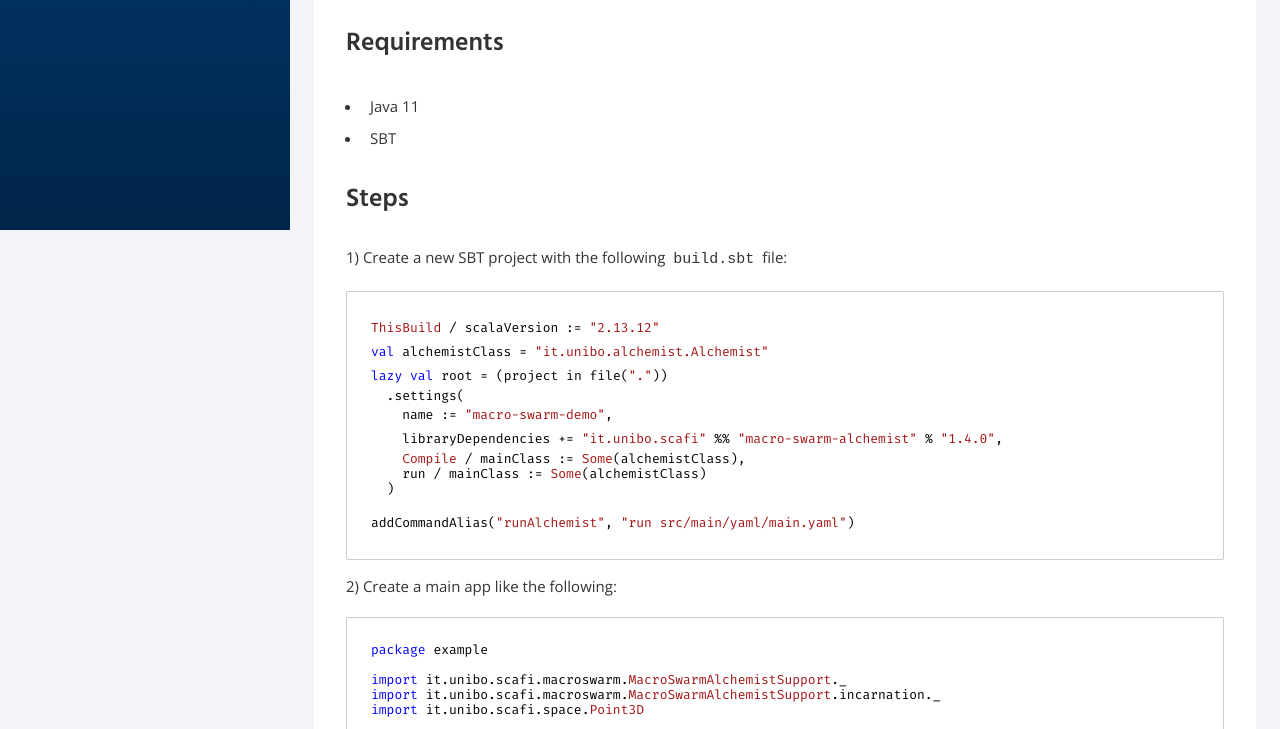
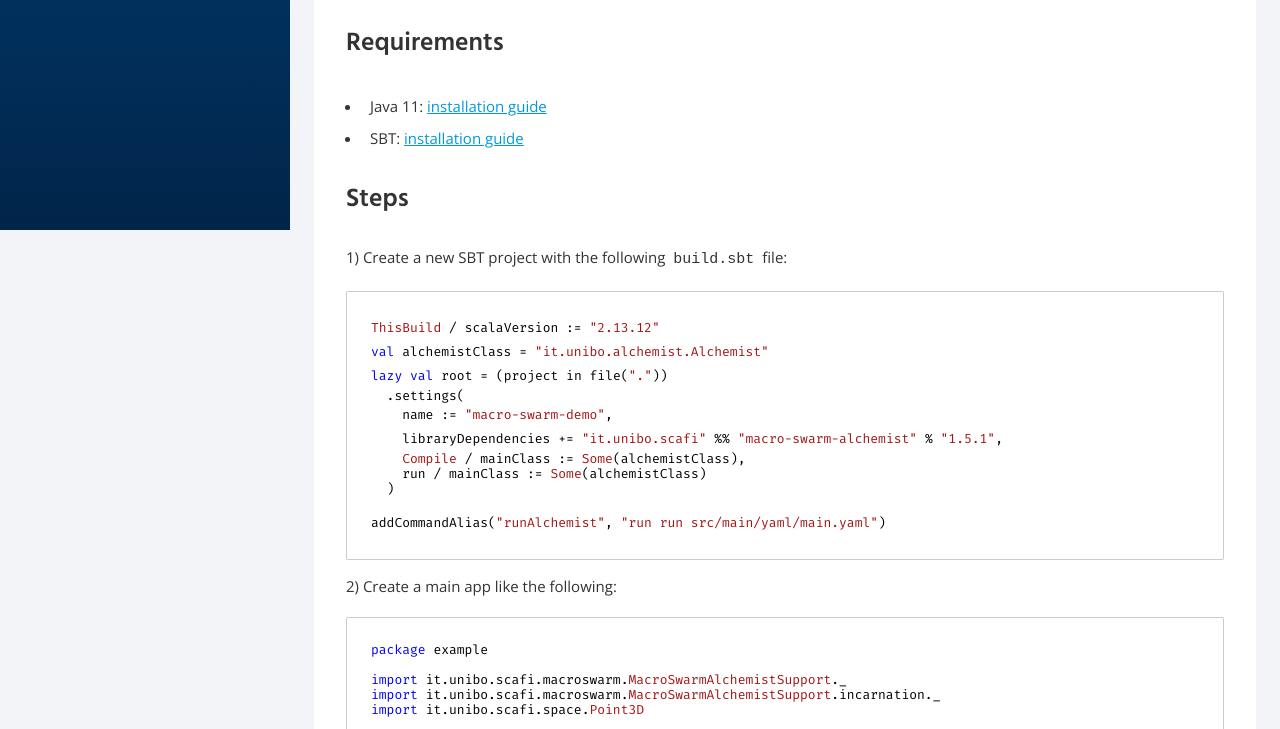
Before and after one commit to scafi/macro-swarm, a plain HTML site: page guide/quick.html in a window 1280 px wide. Shown: the part 570-1299 px from the top of the page. Drawn offline with nearby package versions, Linux system fonts and the light colour scheme; some packages are replaced by stand-ins of ours; no server answers; a script that the page names is missing.

Commit message:
Deploying to gh-pages from @ scafi/macro-swarm@89120b2ec1677a07221d65df84fe468b2763e8c2 🚀

```diff
--- a/guide/quick.html
+++ b/guide/quick.html
@@ -18,8 +18,8 @@ More details about the library can be found in the <a href="https://scafi.github
 
 <h3 id="requirements">Requirements</h3>
 <ul>
-  <li>Java 11</li>
-  <li>SBT</li>
+  <li>Java 11: <a href="https://openjdk.org/install/">installation guide</a></li>
+  <li>SBT: <a href="https://www.scala-sbt.org/1.x/docs/Setup.html">installation guide</a></li>
 </ul>
 
 <h3 id="steps">Steps</h3>
@@ -29,12 +29,12 @@ More details about the library can be found in the <a href="https://scafi.github
 <span class="k">lazy</span> <span class="k">val</span> <span class="nv">root</span> <span class="k">=</span> <span class="o">(</span><span class="n">project</span> <span class="n">in</span> <span class="nf">file</span><span class="o">(</span><span class="s">"."</span><span class="o">))</span>
   <span class="o">.</span><span class="py">settings</span><span class="o">(</span>
     <span class="n">name</span> <span class="o">:=</span> <span class="s">"macro-swarm-demo"</span><span class="o">,</span>
-    <span class="n">libraryDependencies</span> <span class="o">+=</span> <span class="s">"it.unibo.scafi"</span> <span class="o">%%</span> <span class="s">"macro-swarm-alchemist"</span> <span class="o">%</span> <span class="s">"1.4.0"</span><span class="o">,</span>
+    <span class="n">libraryDependencies</span> <span class="o">+=</span> <span class="s">"it.unibo.scafi"</span> <span class="o">%%</span> <span class="s">"macro-swarm-alchemist"</span> <span class="o">%</span> <span class="s">"1.5.1"</span><span class="o">,</span>
     <span class="nc">Compile</span> <span class="o">/</span> <span class="n">mainClass</span> <span class="o">:=</span> <span class="nc">Some</span><span class="o">(</span><span class="n">alchemistClass</span><span class="o">),</span>
     <span class="n">run</span> <span class="o">/</span> <span class="n">mainClass</span> <span class="o">:=</span> <span class="nc">Some</span><span class="o">(</span><span class="n">alchemistClass</span><span class="o">)</span>
   <span class="o">)</span>
 
-<span class="nf">addCommandAlias</span><span class="o">(</span><span class="s">"runAlchemist"</span><span class="o">,</span> <span class="s">"run src/main/yaml/main.yaml"</span><span class="o">)</span>
+<span class="nf">addCommandAlias</span><span class="o">(</span><span class="s">"runAlchemist"</span><span class="o">,</span> <span class="s">"run run src/main/yaml/main.yaml"</span><span class="o">)</span>
 </code></pre></div></div>
 
 <p>2) Create a main app like the following:</p>
@@ -84,6 +84,10 @@ More details about the library can be found in the <a href="https://scafi.github
   <span class="na">parameters</span><span class="pi">:</span> <span class="pi">[</span><span class="nv">-500</span><span class="pi">,</span> <span class="nv">-500</span><span class="pi">,</span> <span class="nv">500</span><span class="pi">,</span> <span class="nv">500</span><span class="pi">,</span> <span class="nv">300</span><span class="pi">,</span> <span class="nv">300</span><span class="pi">,</span> <span class="nv">25</span><span class="pi">,</span> <span class="nv">25</span><span class="pi">]</span>
   <span class="na">programs</span><span class="pi">:</span> <span class="pi">[</span> <span class="nv">*program</span><span class="pi">,</span> <span class="nv">*move</span> <span class="pi">]</span> <span class="c1"># Add the behaviour</span>
 </code></pre></div></div>
+<p>After that, typing <code class="language-plaintext highlighter-rouge">sbt runAlchemist</code> in the terminal, you should see a window with a simulation started.
+To effectively start the simulation, please press the key <kbd>p</kbd> on the keyboard.</p>
+
+<p><img src="https://user-images.githubusercontent.com/23448811/224010877-6f5c9d36-d348-4343-8b66-19f78778297e.gif" alt="" /></p>
 
 <h2 id="related-tools">Related Tools</h2>
 <ul>
```
Also changed, not shown: js/search.js (+1 -1 lines).
